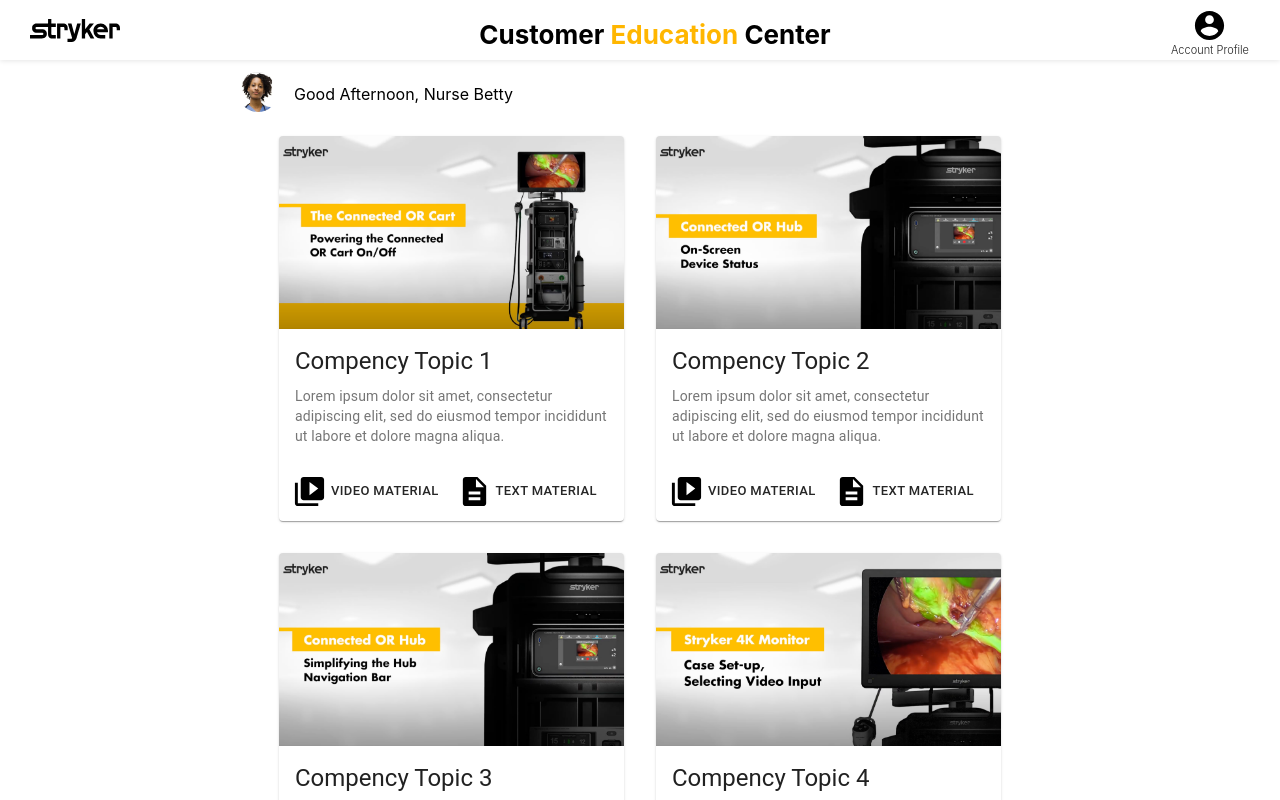
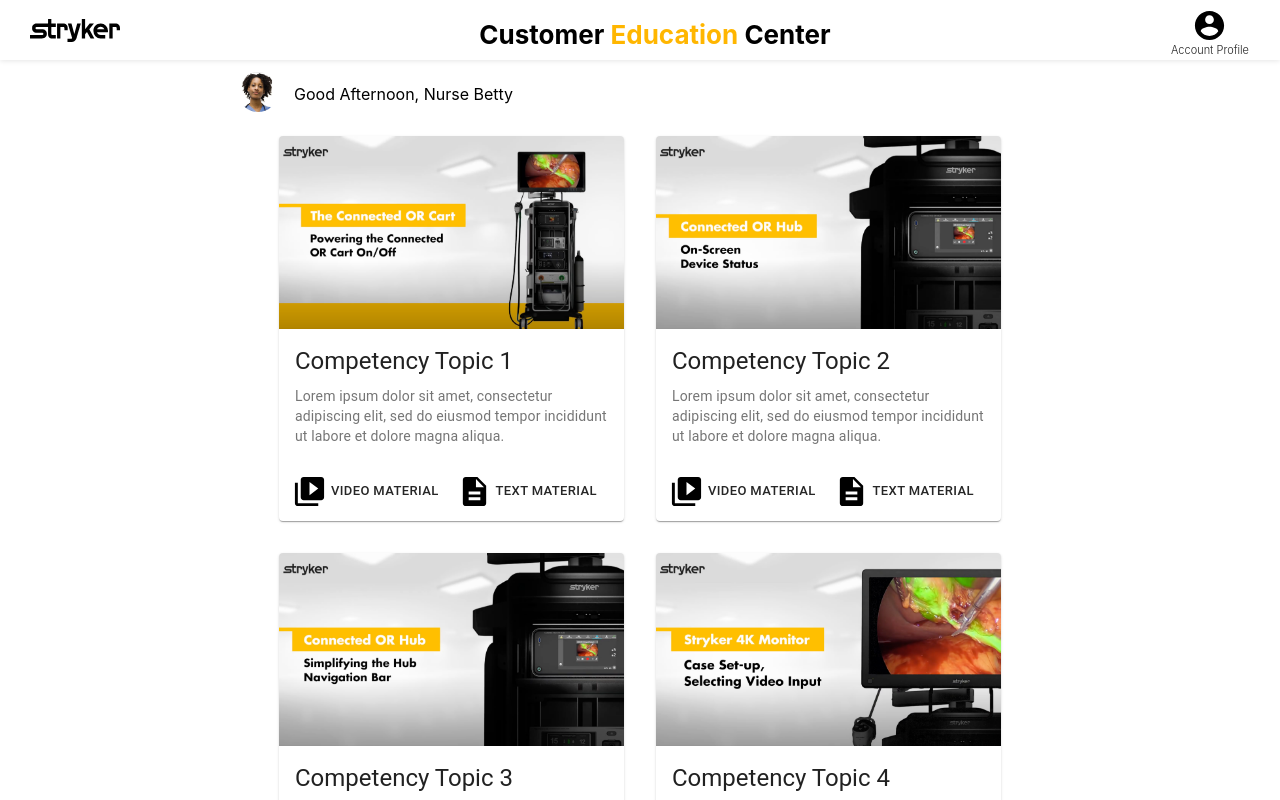
Before and after one commit to JimHotchkiss/sces-prototype, a React (Create React App) app: page / in a window 1280 px wide. Shown: the top 800 px of the page. Built offline with nearby package versions, Linux system fonts and the light colour scheme.

Commit message:
Corrected typographical error.

```diff
--- a/src/components/MediaCard.js
+++ b/src/components/MediaCard.js
@@ -52,7 +52,7 @@
             />
             <CardContent>
               <Typography gutterBottom variant='h5' component='h2'>
-                Compency Topic 1
+                Competency Topic 1
               </Typography>
               <Typography variant='body2' color='textSecondary' component='p'>
                 Lorem ipsum dolor sit amet, consectetur adipiscing elit, sed do
@@ -88,7 +88,7 @@
             />
             <CardContent>
               <Typography gutterBottom variant='h5' component='h2'>
-                Compency Topic 2
+                Competency Topic 2
               </Typography>
               <Typography variant='body2' color='textSecondary' component='p'>
                 Lorem ipsum dolor sit amet, consectetur adipiscing elit, sed do
@@ -124,7 +124,7 @@
             />
             <CardContent>
               <Typography gutterBottom variant='h5' component='h2'>
-                Compency Topic 3
+                Competency Topic 3
               </Typography>
               <Typography variant='body2' color='textSecondary' component='p'>
                 Lorem ipsum dolor sit amet, consectetur adipiscing elit, sed do
@@ -160,7 +160,7 @@
             />
             <CardContent>
               <Typography gutterBottom variant='h5' component='h2'>
-                Compency Topic 4
+                Competency Topic 4
               </Typography>
               <Typography variant='body2' color='textSecondary' component='p'>
                 Lorem ipsum dolor sit amet, consectetur adipiscing elit, sed do
```
